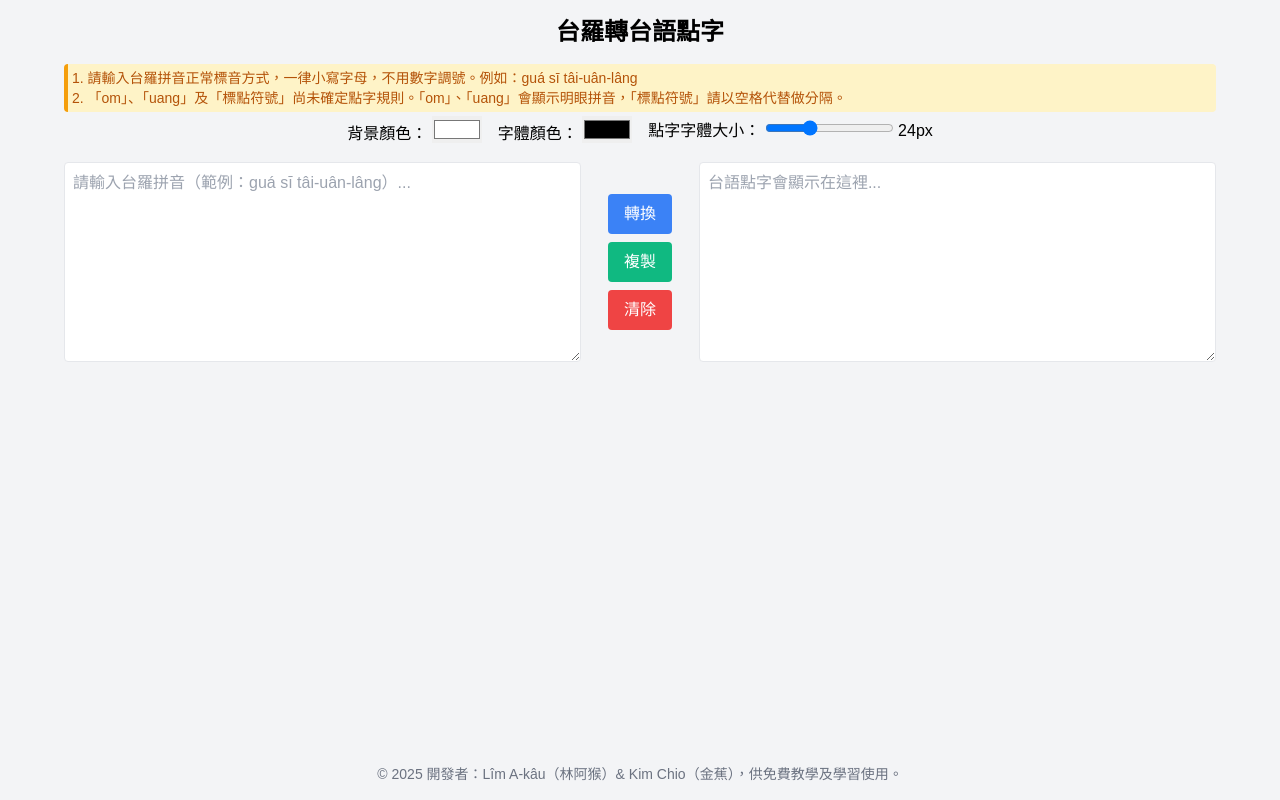
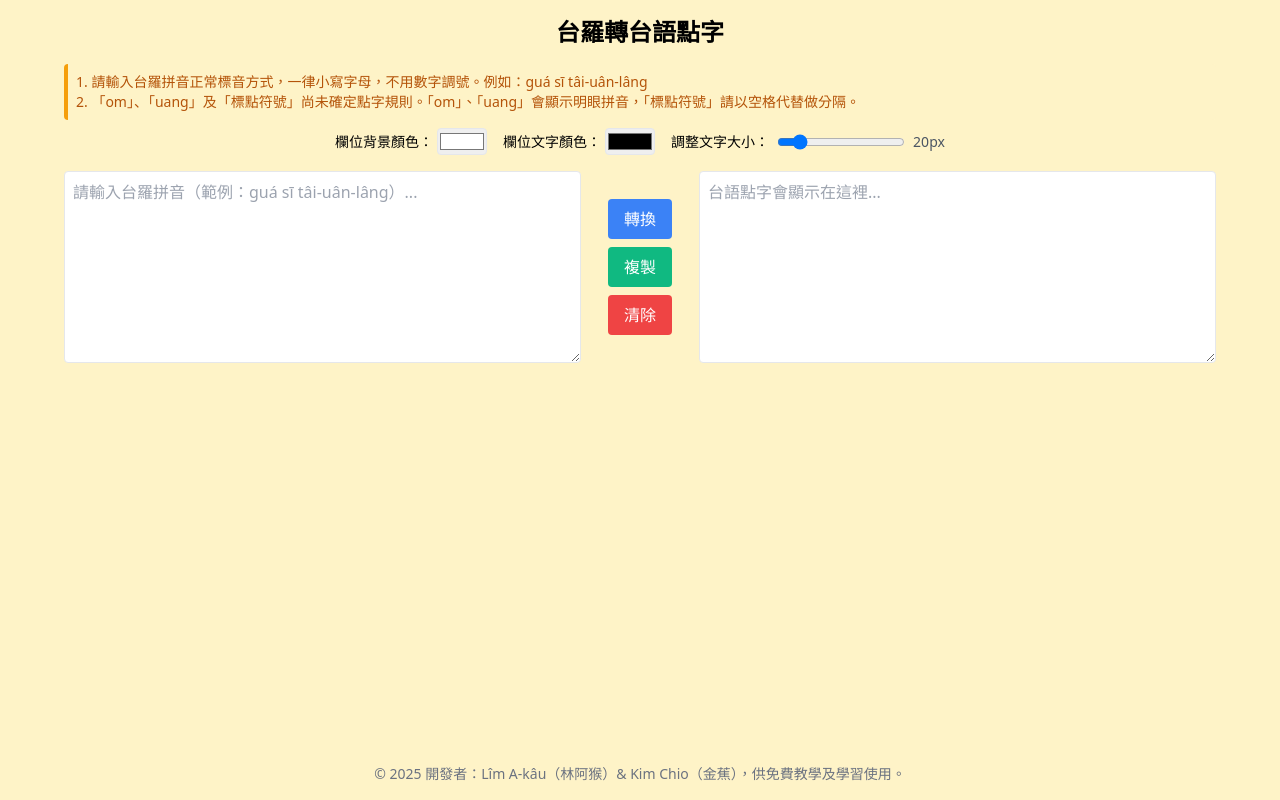
Before and after one commit to hunzan/haka_to_braille, a Flask app: page / in a window 1280 px wide. Run offline with Flask 3, Linux system fonts and the light colour scheme.

Commit message:
Update content of Flask app and JSON data files

```diff
--- a/app.py
+++ b/app.py
@@ -1,6 +1,6 @@
+import os
+import json
 from flask import Flask, request, jsonify, render_template, send_from_directory
-import json
-import os
 
 app = Flask(__name__, static_folder="static")
 
--- a/braille_data/vowels_all.json
+++ b/braille_data/vowels_all.json
@@ -185,6 +185,12 @@
   "n̂g": { "dots": "⠬⠆" },
   "n̄g": { "dots": "⠬⠒" },
   "n̋g": { "dots": "⠬⠃" },
+  "nng": { "dots": "⠝⠬⠤" },
+  "nńg": { "dots": "⠝⠬⠂" },
+  "nǹg": { "dots": "⠝⠬⠄" },
+  "nn̂g": { "dots": "⠝⠬⠆" },
+  "nn̄g": { "dots": "⠝⠬⠒" },
+  "nn̋g": { "dots": "⠝⠬⠃" },
   "om": { "dots": "om⠤" },
   "óm": { "dots": "om⠂" },
   "òm": { "dots": "om⠄" },
--- a/static/script.js
+++ b/static/script.js
@@ -17,7 +17,7 @@ document.addEventListener('DOMContentLoaded', function () {
         const brailleOutput = document.getElementById("outputBraille");
         brailleOutput.value = data.braille;
 
-        // 自動複製功能（使用 document.execCommand 確保支援度）
+        // 自動複製功能
         brailleOutput.focus();
         brailleOutput.select();
 
@@ -35,17 +35,14 @@ document.addEventListener('DOMContentLoaded', function () {
   // 手動複製功能
   document.getElementById("copyBtn").addEventListener("click", function () {
     const brailleText = document.getElementById("outputBraille").value;
-
     if (!brailleText) {
       alert("目前沒有可複製的點字內容！");
       return;
     }
 
     navigator.clipboard.writeText(brailleText)
-      .then(() => {
-        alert("點字內容已複製到剪貼簿！");
-      })
-      .catch((err) => {
+      .then(() => alert("點字內容已複製到剪貼簿！"))
+      .catch(err => {
         console.error("複製失敗:", err);
         alert("無法複製點字，請手動選取！");
       });
@@ -58,29 +55,31 @@ document.addEventListener('DOMContentLoaded', function () {
     document.getElementById("copyStatus").textContent = "";
   }
 
-  // 更新背景顏色與字體顏色
+  // 欄位背景顏色調整
   document.getElementById("bgColor").addEventListener("input", (e) => {
-    document.body.style.backgroundColor = e.target.value;
+    const color = e.target.value;
+    document.getElementById("inputText").style.backgroundColor = color;
+    document.getElementById("outputBraille").style.backgroundColor = color;
   });
 
-  document.getElementById("fontColor").addEventListener("input", (e) => {
-    document.body.style.color = e.target.value;
+  // 欄位文字顏色調整
+  document.getElementById("textColor").addEventListener("input", (e) => {
+    const color = e.target.value;
+    document.getElementById("inputText").style.color = color;
+    document.getElementById("outputBraille").style.color = color;
   });
 
-  // 更新字體大小
-  const slider = document.getElementById('fontSizeSlider');
-  const fontSizeValue = document.getElementById('fontSizeValue');
-  const brailleDisplay = document.getElementById('outputBraille');
+  // 字體大小調整
+  const fontSizeSlider = document.getElementById("fontSizeSlider");
+  fontSizeSlider.addEventListener("input", () => {
+    const size = fontSizeSlider.value + "px";
+    document.getElementById("inputText").style.fontSize = size;
+    document.getElementById("outputBraille").style.fontSize = size;
+   document.getElementById("fontSizeValue").textContent = size;
 
-  if (slider && fontSizeValue && brailleDisplay) {
-    slider.addEventListener('input', function () {
-      const size = `${this.value}px`;
-      fontSizeValue.textContent = size;
-      brailleDisplay.style.fontSize = size;
-    });
-  }
+  });
 
-  // 綁定按鈕事件
+  // 按鈕綁定
   document.getElementById("convertBtn").addEventListener("click", convertBraille);
   document.getElementById("clearBtn").addEventListener("click", clearText);
 });
--- a/templates/index.html
+++ b/templates/index.html
@@ -3,67 +3,68 @@
 <head>
   <meta charset="UTF-8" />
   <meta name="viewport" content="width=device-width, initial-scale=1.0" />
-  <title>台羅轉台語點字</title>
+  <title>台羅拼音轉台語點字</title>
   <link href="https://cdn.jsdelivr.net/npm/tailwindcss@2.2.19/dist/tailwind.min.css" rel="stylesheet">
-  <style>
-    body {
-      font-family: sans-serif;
-    }
-    textarea {
-      resize: vertical;
-      height: 200px;
-    }
-    #outputBraille {
-      word-break: break-word;
-      overflow-wrap: break-word;
-      white-space: pre-wrap;
-    }
-  </style>
 </head>
-<body class="bg-gray-100 min-h-screen flex flex-col items-center p-4">
+<body class="bg-yellow-100 min-h-screen flex flex-col items-center p-4 font-sans">
 <main class="flex-grow w-full flex flex-col items-center">
-  <h1 class="text-2xl font-bold mb-4">台羅轉台語點字</h1>
+  <h1 class="text-2xl font-bold mb-4 tabindex="0">台羅轉台語點字</h1>
 
   <!-- 使用說明 -->
-  <h2 id="usageTitle" class="sr-only">使用說明</h2>
-  <div class="bg-yellow-100 border-l-4 border-yellow-500 text-yellow-700 p-1 mb-1 w-full max-w-6xl text-sm rounded"
-       role="note" aria-labelledby="usageTitle">
+<section id="usage" class="bg-yellow-100 border-l-4 border-yellow-500 text-yellow-700 p-2 mb-2 w-full max-w-6xl text-sm rounded"
+         role="region" aria-labelledby="usageTitle" tabindex="0">
   <p>1. 請輸入台羅拼音正常標音方式，一律小寫字母，不用數字調號。例如：guá sī tâi-uân-lâng</p>
   <p>2. 「om」、「uang」及「標點符號」尚未確定點字規則。「om」、「uang」會顯示明眼拼音，「標點符號」請以空格代替做分隔。</p>
+</section>
   </div>
 
 <!-- 顏色與字體設定 -->
-  <div class="flex flex-wrap gap-4 items-center mb-4">
-    <div>
-      <label for="bgColor">背景顏色：</label>
-      <input type="color" id="bgColor" value="#ffffff" />
+<div class="flex flex-wrap items-center gap-4 mb-4 text-sm">
+
+  <!-- 欄位背景顏色 -->
+  <div class="flex items-center">
+    <label id="bgColorLabel" for="bgColor">欄位背景顏色：</label>
+    <input type="color" id="bgColor" value="#ffffff"
+           class="ml-1 border rounded"
+           aria-labelledby="bgColorLabel">
   </div>
-    <div>
-      <label for="fontColor">字體顏色：</label>
-      <input type="color" id="fontColor" value="#000000" />
+
+  <!-- 欄位文字顏色 -->
+  <div class="flex items-center">
+    <label id="textColorLabel" for="textColor">欄位文字顏色：</label>
+    <input type="color" id="textColor" value="#000000"
+           class="ml-1 border rounded"
+           aria-labelledby="textColorLabel">
   </div>
-    <div>
-      <label for="fontSizeSlider">點字字體大小：</label>
-      <input type="range" id="fontSizeSlider" min="12" max="48" value="24" aria-valuetext="24像素" />
-      <span id="fontSizeValue">24px</span>
+
+  <!-- 調整文字大小 -->
+  <div class="flex items-center">
+    <label id="fontSizeLabel" for="fontSizeSlider" class="mr-2">調整文字大小：</label>
+    <input type="range" id="fontSizeSlider" min="14" max="60" value="20"
+           class="w-32"
+           aria-labelledby="fontSizeLabel">
+    <span id="fontSizeValue" class="ml-2 text-gray-600">20px</span>
   </div>
+
 </div>
 
   <!-- 主要功能區 -->
   <div class="flex flex-col md:flex-row justify-between w-full max-w-6xl gap-4">
     <!-- 左欄輸入 -->
-    <textarea id="inputText" class="w-full md:w-1/2 p-2 border rounded" placeholder="請輸入台羅拼音（範例：guá sī tâi-uân-lâng）..."></textarea>
+    <textarea id="inputText"
+              class="w-full md:w-1/2 p-2 border rounded resize-y h-48"
+              placeholder="請輸入台羅拼音（範例：guá sī tâi-uân-lâng）..."></textarea>
 
     <!-- 中間按鈕 -->
     <div class="flex flex-col justify-center items-center gap-2 w-full md:w-1/12">
-      <button id="convertBtn" class="bg-blue-500 text-white px-4 py-2 rounded">轉換</button>
-      <button id="copyBtn" class="bg-green-500 text-white px-4 py-2 rounded">複製</button>
-      <button id="clearBtn" class="bg-red-500 text-white px-4 py-2 rounded">清除</button>
+      <button id="convertBtn" class="bg-blue-500 hover:bg-blue-600 text-white px-4 py-2 rounded">轉換</button>
+      <button id="copyBtn" class="bg-green-500 hover:bg-green-600 text-white px-4 py-2 rounded">複製</button>
+      <button id="clearBtn" class="bg-red-500 hover:bg-red-600 text-white px-4 py-2 rounded">清除</button>
     </div>
 
     <!-- 右欄輸出 -->
     <textarea id="outputBraille"
-          class="w-full md:w-1/2 p-2 border rounded"
+              class="w-full md:w-1/2 p-2 border rounded resize-y h-48"
               readonly
               placeholder="台語點字會顯示在這裡..."
               aria-label="轉換結果：台語點字"
@@ -80,7 +81,7 @@
 <script src="{{ url_for('static', filename='script.js') }}"></script>
 
 <!-- Footer：緊貼底部區塊 -->
-<footer class="mt-2 text-sm text-gray-500 text-center w-full">
+<footer role="contentinfo" class="mt-4 text-sm text-gray-500 text-center w-full" tabindex="0">
   <p>© 2025 開發者：Lîm A-kâu（林阿猴）& Kim Chio（金蕉），供免費教學及學習使用。</p>
 </footer>
 </body>
```
Also changed, not shown: 1 other file. Lines whose indentation alone changed are shown as unchanged.
